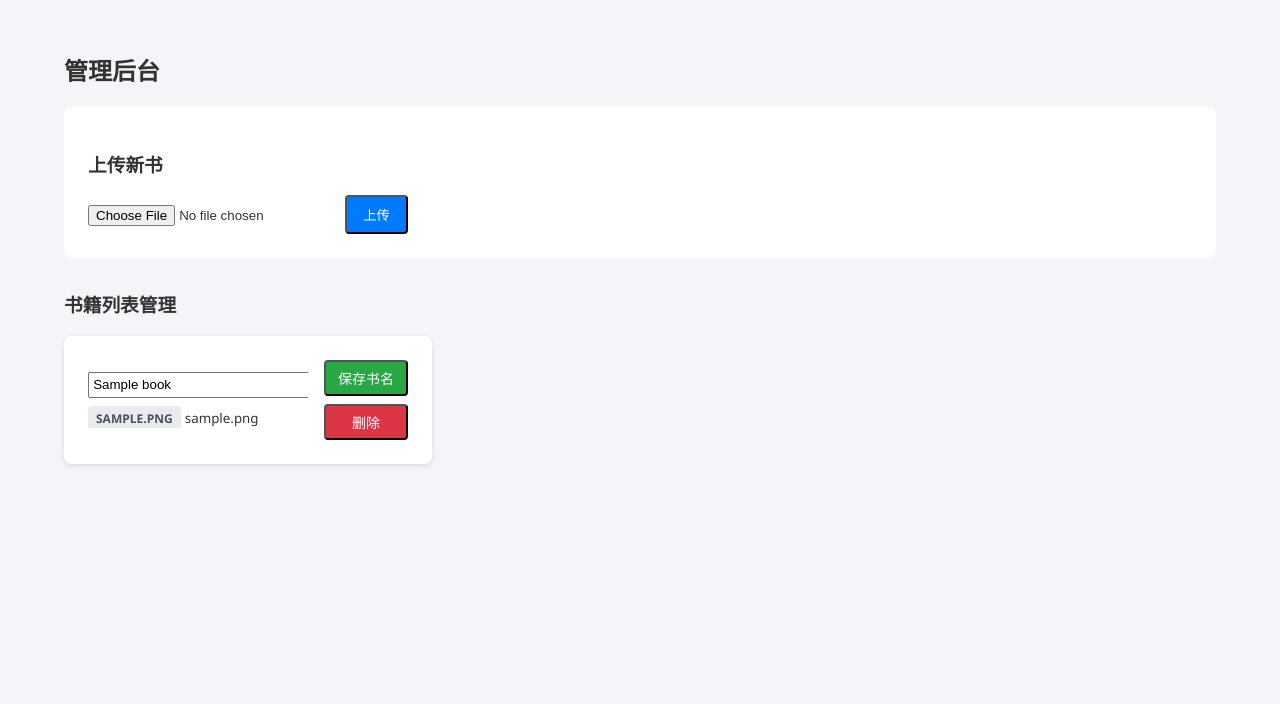
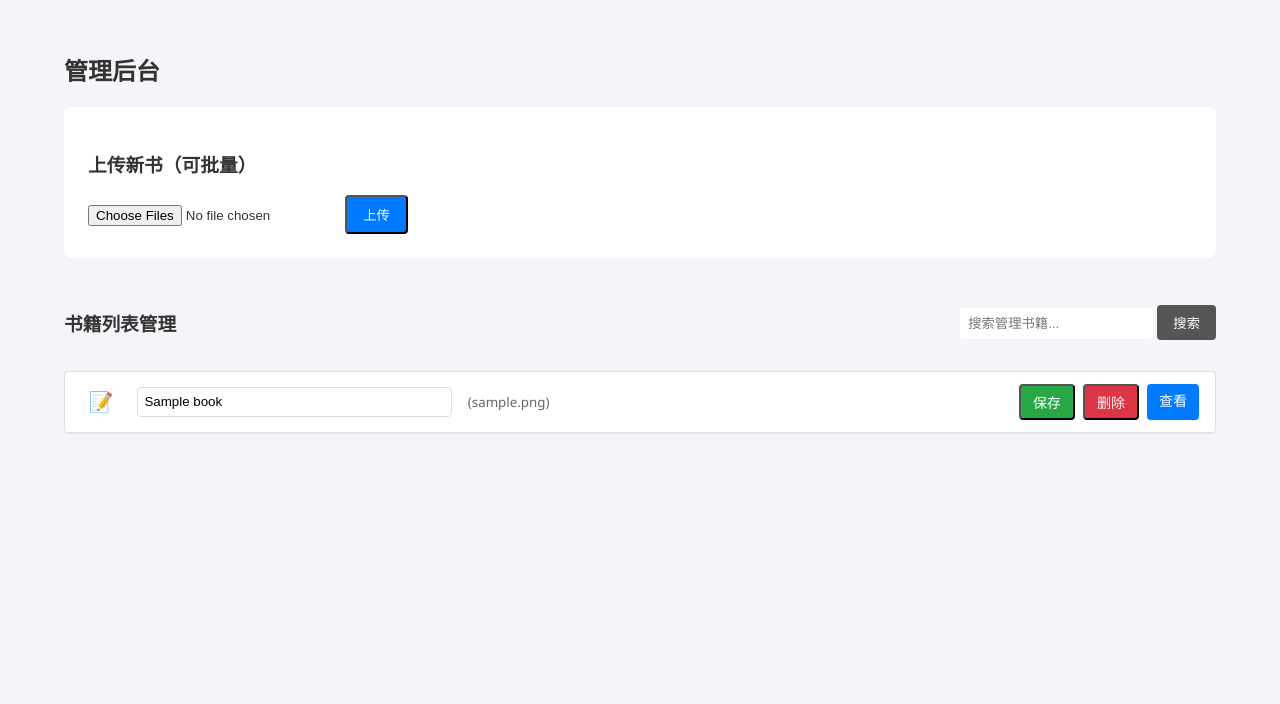
Before and after one commit to Sicheng-zju/small_team_books_manage_system, a Flask app: page /admin in a window 1280 px wide. Shown: the part 67-771 px from the top of the page. Run offline with Flask 3, Linux system fonts and the light colour scheme; the visitor is signed in with stand-in values (Sample User, id 1); tables that the repository leaves empty hold one stand-in row (values such as "Sample post").

Commit message:
后台管理界面同步改为列表显示样式；添加了后台管理的搜索功能，搜索后可以直接更改书名和删除书籍；支持批量上传书籍，智能排重

```diff
--- a/app.py
+++ b/app.py
@@ -78,8 +78,14 @@ def logout():
 def admin_dashboard():
     if not session.get('is_admin'):
         return redirect(url_for('login'))
-    books = Book.query.all()
-    return render_template('admin.html', books=books)
+
+    query = request.args.get('q')
+    if query:
+        books = Book.query.filter(Book.title.contains(query)).all()
+    else:
+        books = Book.query.all()
+
+    return render_template('admin.html', books=books, query=query)
 
 @app.route('/admin/upload', methods=['POST'])
 def upload_book():
@@ -89,38 +95,54 @@ def upload_book():
     if 'file' not in request.files:
         return jsonify({'error': 'No file part'}), 400
 
-    file = request.files['file']
-    if file.filename == '':
+    files = request.files.getlist('file')
+    if not files or files[0].filename == '':
         return jsonify({'error': 'No selected file'}), 400
 
-    if file and allowed_file(file.filename):
-        # Use original filename as title (preserves Chinese/special chars)
-        title = file.filename.rsplit('.', 1)[0]
+    success_count = 0
+    errors = []
 
-        # WE ARE TRUSTING THE USER'S FILENAME HERE TO KEEP CHINESE CHARACTERS
-        # BUT WE MUST STRIP PATHS TO PREVENT DIRECTORY TRAVERSAL
-        filename = os.path.basename(file.filename)
+    for file in files:
+        if file and allowed_file(file.filename):
+            # Use original filename as title (preserves Chinese/special chars)
+            title = file.filename.rsplit('.', 1)[0]
 
-        # Fallback if somehow empty
-        if not filename:
-             import uuid
-             ext = file.filename.rsplit('.', 1)[1].lower()
-             filename = f"{uuid.uuid4().hex}.{ext}"
+            # WE ARE TRUSTING THE USER'S FILENAME HERE TO KEEP CHINESE CHARACTERS
+            # BUT WE MUST STRIP PATHS TO PREVENT DIRECTORY TRAVERSAL
+            filename = os.path.basename(file.filename)
 
-        # Handle duplicates by renaming if necessary could be added here
-        # For now, simplistic overwrite check or unique constraint
-        if Book.query.filter_by(filename=filename).first():
-             return jsonify({'error': 'File with this name already exists'}), 400
+            # Fallback if somehow empty
+            if not filename:
+                import uuid
+                ext = file.filename.rsplit('.', 1)[1].lower()
+                filename = f"{uuid.uuid4().hex}.{ext}"
 
-        file.save(os.path.join(app.config['UPLOAD_FOLDER'], filename))
-        filetype = file.filename.rsplit('.', 1)[1].lower()
+            # Check if book already exists in database (by filename or title)
+            # Here we check filename for duplicate file on disk conflict
+            # And title for logical duplicate
+            if Book.query.filter((Book.filename == filename) | (Book.title == title)).first():
+                errors.append(f"《{title}》 已经存在，跳过。")
+                continue
 
-        new_book = Book(title=title, filename=filename, filetype=filetype)
-        db.session.add(new_book)
+            try:
+                file_path = os.path.join(app.config['UPLOAD_FOLDER'], filename)
+                file.save(file_path)
+
+                filetype = file.filename.rsplit('.', 1)[1].lower()
+                new_book = Book(title=title, filename=filename, filetype=filetype)
+                db.session.add(new_book)
+                success_count += 1
+            except Exception as e:
+                errors.append(f"上传 《{title}》 失败: {str(e)}")
+
+    if success_count > 0:
         db.session.commit()
-        return jsonify({'success': True})
-
-    return jsonify({'error': 'Invalid file type'}), 400
+        msg = f"成功上传 {success_count} 本书。"
+        if errors:
+            msg += " " + " ".join(errors)
+        return jsonify({'success': True, 'message': msg})
+    else:
+        return jsonify({'error': " ".join(errors) if errors else "没有有效的文件被上传。"}), 400
 
 @app.route('/admin/delete/<int:book_id>', methods=['POST'])
 def delete_book(book_id):
--- a/templates/admin.html
+++ b/templates/admin.html
@@ -4,30 +4,52 @@
 <h2>管理后台</h2>
 
 <div style="margin-bottom: 2rem; background: white; padding: 1.5rem; border-radius: 8px;">
-    <h3>上传新书</h3>
+    <h3>上传新书（可批量）</h3>
     <form id="uploadForm" enctype="multipart/form-data">
-        <input type="file" name="file" accept=".pdf,.epub,.txt" required>
+        <input type="file" name="file" accept=".pdf,.epub,.txt" multiple required>
         <button type="submit" class="btn">上传</button>
         <div id="uploadStatus"></div>
     </form>
 </div>
 
-<h3>书籍列表管理</h3>
-<div class="book-grid">
-    {% for book in books %}
-    <div class="book-card" id="book-{{ book.id }}">
-        <div class="book-info">
-            <input type="text" value="{{ book.title }}" id="title-{{ book.id }}" style="padding: 0.2rem; margin-bottom: 0.5rem; width: 100%;">
-            <br>
-            <span class="badge">{{ book.filetype }}</span>
-            <small>{{ book.filename }}</small>
+<div class="admin-header" style="display: flex; justify-content: space-between; align-items: center; margin-bottom: 1rem;">
+    <h3>书籍列表管理</h3>
+    <form action="{{ url_for('admin_dashboard') }}" method="get" class="search-form">
+        <input type="text" name="q" placeholder="搜索管理书籍..." value="{{ query if query else '' }}">
+        <button type="submit">搜索</button>
+        {% if query %}
+            <a href="{{ url_for('admin_dashboard') }}" class="btn" style="background: #6c757d; margin-left: 0.5rem;">清除</a>
+        {% endif %}
+    </form>
+</div>
+
+<div class="book-list">
+    {% if books %}
+        {% for book in books %}
+        <div class="book-item" id="book-{{ book.id }}">
+            <div class="book-icon">
+                {% if book.filetype == 'pdf' %}
+                    📄
+                {% elif book.filetype == 'epub' %}
+                    📖
+                {% else %}
+                    📝
+                {% endif %}
+            </div>
+            <div class="book-info" style="display: flex; align-items: center; gap: 1rem;">
+                <input type="text" value="{{ book.title }}" id="title-{{ book.id }}" style="padding: 0.4rem; width: 300px; border: 1px solid #ddd; border-radius: 4px;">
+                <small style="color: #666;">({{ book.filename }})</small>
+            </div>
+            <div class="book-actions" style="display: flex; gap: 0.5rem;">
+                <button onclick="renameBook({{ book.id }})" class="btn btn-sm" style="background-color: #28a745;">保存</button>
+                <button onclick="deleteBook({{ book.id }})" class="btn btn-sm" style="background-color: #dc3545;">删除</button>
+                <a href="{{ url_for('read_book', book_id=book.id) }}" class="btn btn-sm" target="_blank">查看</a>
+            </div>
         </div>
-        <div class="book-actions" style="display: flex; flex-direction: column; gap: 0.5rem;">
-            <button onclick="renameBook({{ book.id }})" class="btn" style="background-color: #28a745;">保存书名</button>
-            <button onclick="deleteBook({{ book.id }})" class="btn" style="background-color: #dc3545;">删除</button>
-        </div>
-    </div>
-    {% endfor %}
+        {% endfor %}
+    {% else %}
+        <p>没有找到相关书籍。</p>
+    {% endif %}
 </div>
 
 <script>
@@ -43,14 +65,19 @@ document.getElementById('uploadForm').onsubmit = async function(e) {
             body: formData
         });
         const result = await response.json();
+
         if (response.ok) {
-            statusDiv.textContent = '上传成功！刷新页面查看。';
-            setTimeout(() => location.reload(), 1000);
+            // Success or partial success
+            statusDiv.className = "text-success"; // Assuming you might add bootstrap or just simple css
+            statusDiv.textContent = result.message || '上传成功！刷新页面查看。';
+            setTimeout(() => location.reload(), 2000);
         } else {
-            statusDiv.textContent = '失败: ' + result.error;
+            statusDiv.className = "text-danger";
+            statusDiv.textContent = '失败: ' + (result.error || result.message);
         }
     } catch (err) {
         statusDiv.textContent = '上传出错';
+        console.error(err);
     }
 };
 
```
